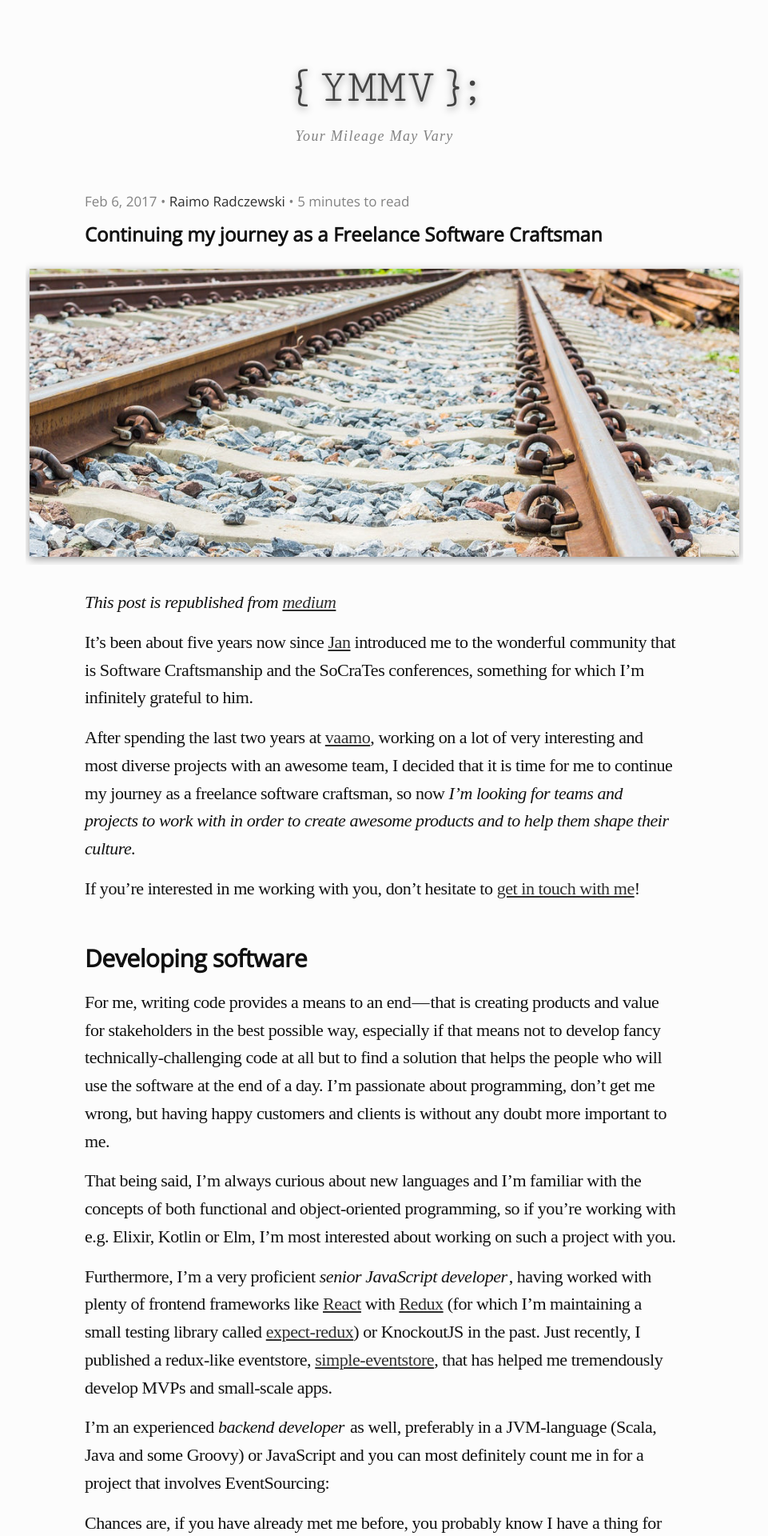
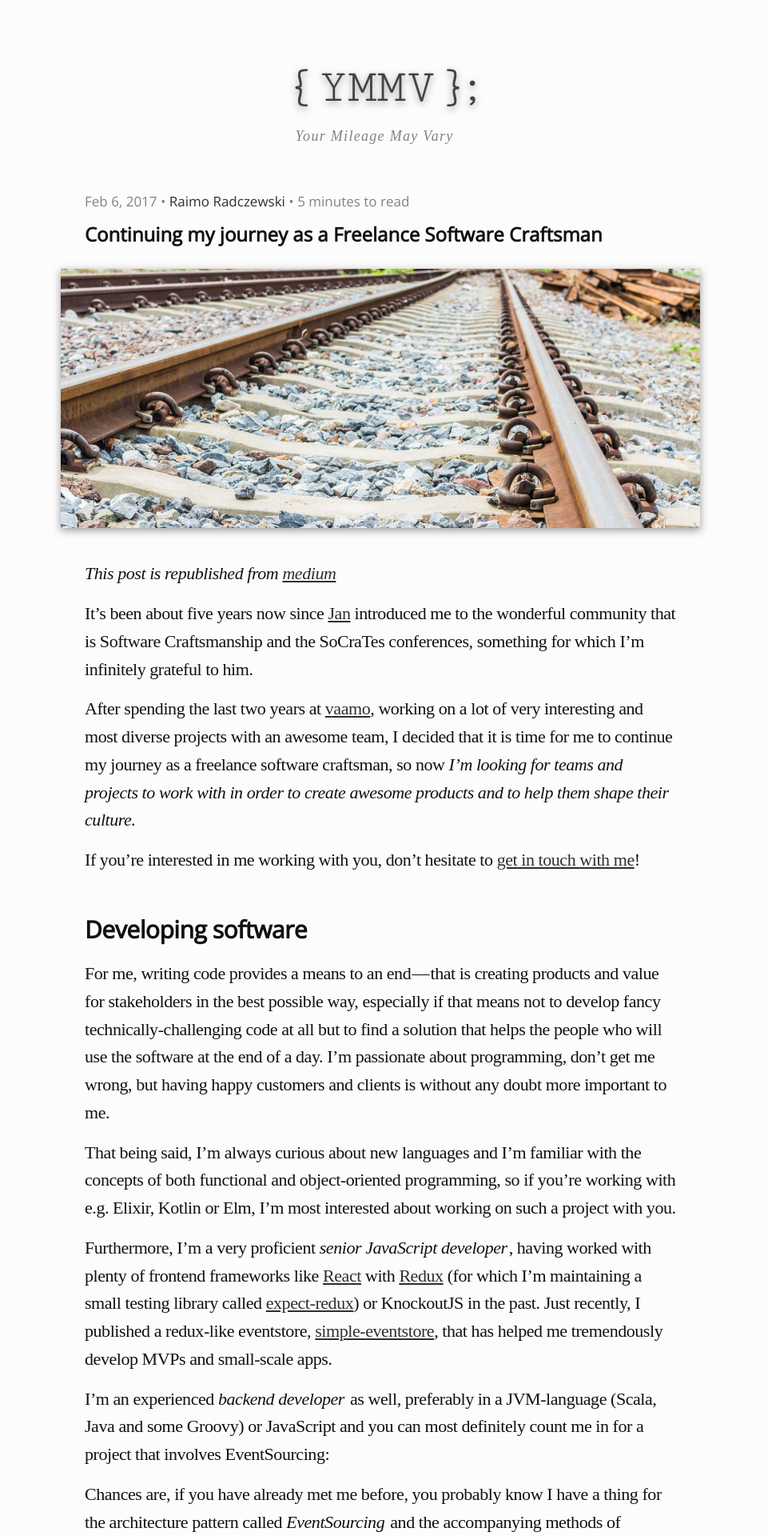
Before and after one commit to rradczewski/ymmv, a Jekyll site: the page built from _posts/2017-02-06-Continuing_my_journey_as_a_Freelance_Software_Craftsman.md, in a window 1280 px wide. Shown: the top 1920 px of the page at 80% size, without its empty margins (164-1125 px from the left). Built offline with Jekyll 4.4.1, drawn with Linux system fonts in a browser that asks for light colours; some web fonts are replaced.

Commit message:
More fixes to the image (should work now)

```diff
--- a/_sass/minima/_layout.scss
+++ b/_sass/minima/_layout.scss
@@ -185,27 +185,19 @@
 }
 
 .post-image-wrapper {
-  width: 120%;
-  overflow: hidden;
-  padding: 10px 5px;
-  margin-left: -10%;
+  width: -webkit-calc(100% + (#{$spacing-unit} * 2));
+  width:         calc(100% + (#{$spacing-unit} * 2));
+  padding: 10px 0px;
+  margin-left: -$spacing-unit;
 
   @include media-query($content-width + $spacing-unit * 2) {
-    width: 100%;
-    padding: 0;
-    margin-left: 0px;
+    width: -webkit-calc(100% + (#{$spacing-unit}));
+    width:         calc(100% + (#{$spacing-unit}));
+    margin-left: -($spacing-unit/2);
     padding: initial;
   }
 
-  @include media-query($on-palm) {
-    width: -webkit-calc(100% + (#{$spacing-unit}));
-    width:         calc(100% + (#{$spacing-unit}));
-    margin-left: -($spacing-unit/2);
-    overflow: hidden;
-    padding: initial;
-  }
 }
-
 .post-image {
   box-shadow: #999 0px 3px 10px;
 }
```
